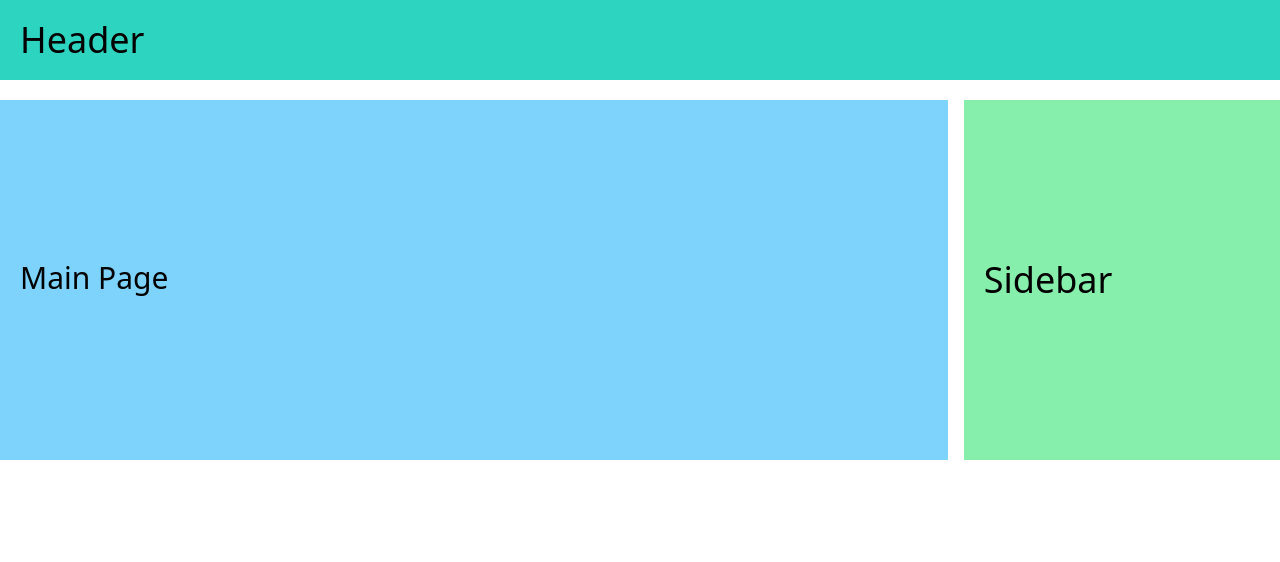
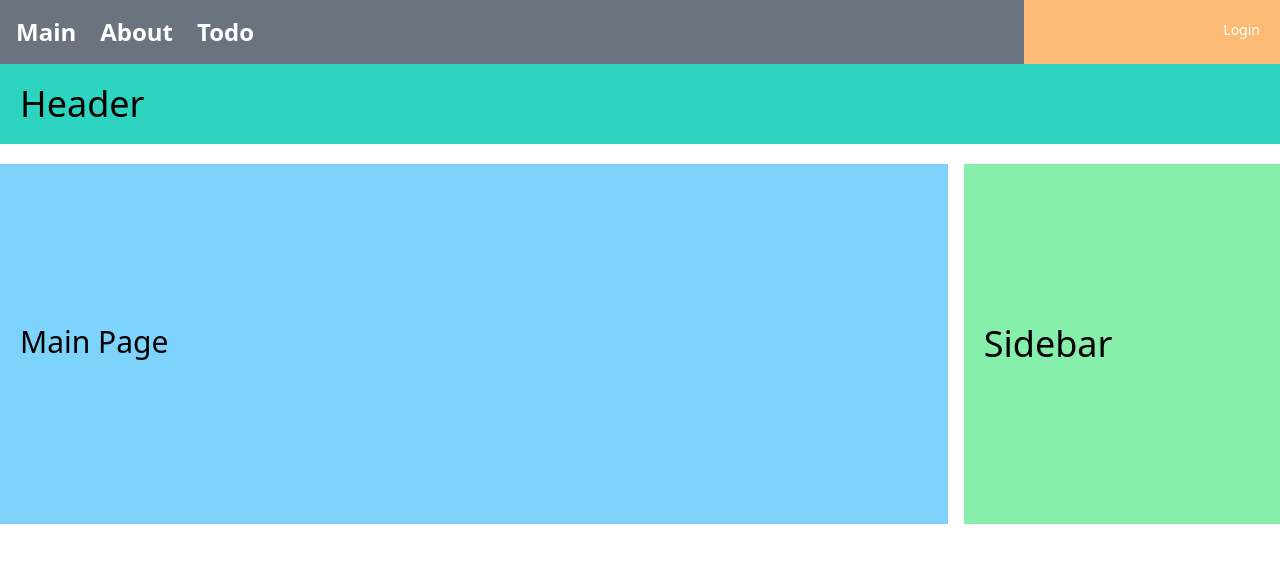
Before and after one commit to koratoo/Guguko_React, a React (Create React App) app: page / in a window 1280 px wide. Shown: the top 562 px of the page. Built offline with nearby package versions, Linux system fonts and the light colour scheme.

Commit message:
Todo 메뉴 추가 / 인덱스 페이지 추가

```diff
--- a/src/components/menus/BasicMenu.js
+++ b/src/components/menus/BasicMenu.js
@@ -11,6 +11,9 @@
                     <li className="pr-6 text-2xl">
                         <Link to={'/about'}>About</Link>
                     </li>
+                    <li className="pr-6 text-2xl">
+                        <Link to={'/todo/'}>Todo</Link>
+                    </li>
                 </ul>
             </div>
             <div className="w-1/5 flex justify-end bg-orange-300 p-4 font-medium">
--- a/src/layouts/BasicLayout.js
+++ b/src/layouts/BasicLayout.js
@@ -1,6 +1,9 @@
+import BasicMenu from "../components/menus/BasicMenu";
+
 const BaiscLayout = ({children}) => {
     return (
         <>
+        <BasicMenu/>
         <header className="bg-teal-400 p-5">
             <h1 className="text-2xl md:text-4xl">
             Header
--- /dev/null
+++ b/src/pages/todo/IndexPage.js
@@ -0,0 +1,22 @@
+import { Outlet } from "react-router-dom";
+import BaiscLayout from "../../layouts/BasicLayout";
+
+const IndexPage = () => {
+    return (
+        <BaiscLayout>
+            <div className="w-full flex m-2 p-2">
+                <div className="text-xl m-1 p-2 w-20 font-extrabold text-center underline">
+                    LIST
+                </div>
+                <div className="text-xl m-1 p-2 w-20 font-extrabold text-center underline">
+                    ADD
+                </div>
+                <div className="flex flex-wrap w-full">
+                    <Outlet/>
+                </div>
+            </div>
+        </BaiscLayout>
+    )
+}
+
+export default IndexPage;
--- a/src/router/root.js
+++ b/src/router/root.js
@@ -7,6 +7,8 @@
 
 const About = lazy(() => import("../pages/AboutPage"))
 
+const TodoIndex = lazy(() => import("../pages/todo/IndexPage"))
+
 const root = createBrowserRouter([
     {
         path: "",
@@ -15,6 +17,10 @@
     {
         path: "about",
         element: <Suspense fallback={Loading}><About/></Suspense>
+    },
+    {
+        path: "todo",
+        element: <Suspense fallback={Loading}><TodoIndex/></Suspense>
     }
 ])
 
```
